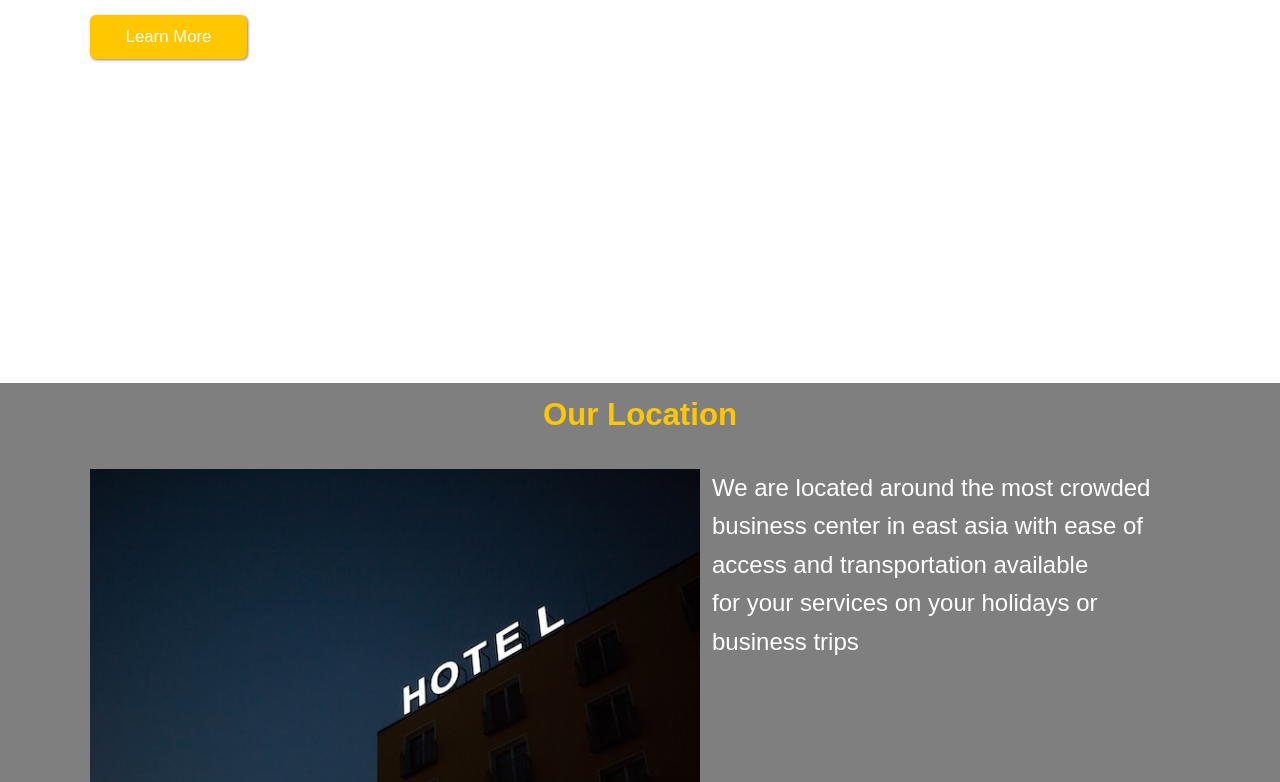
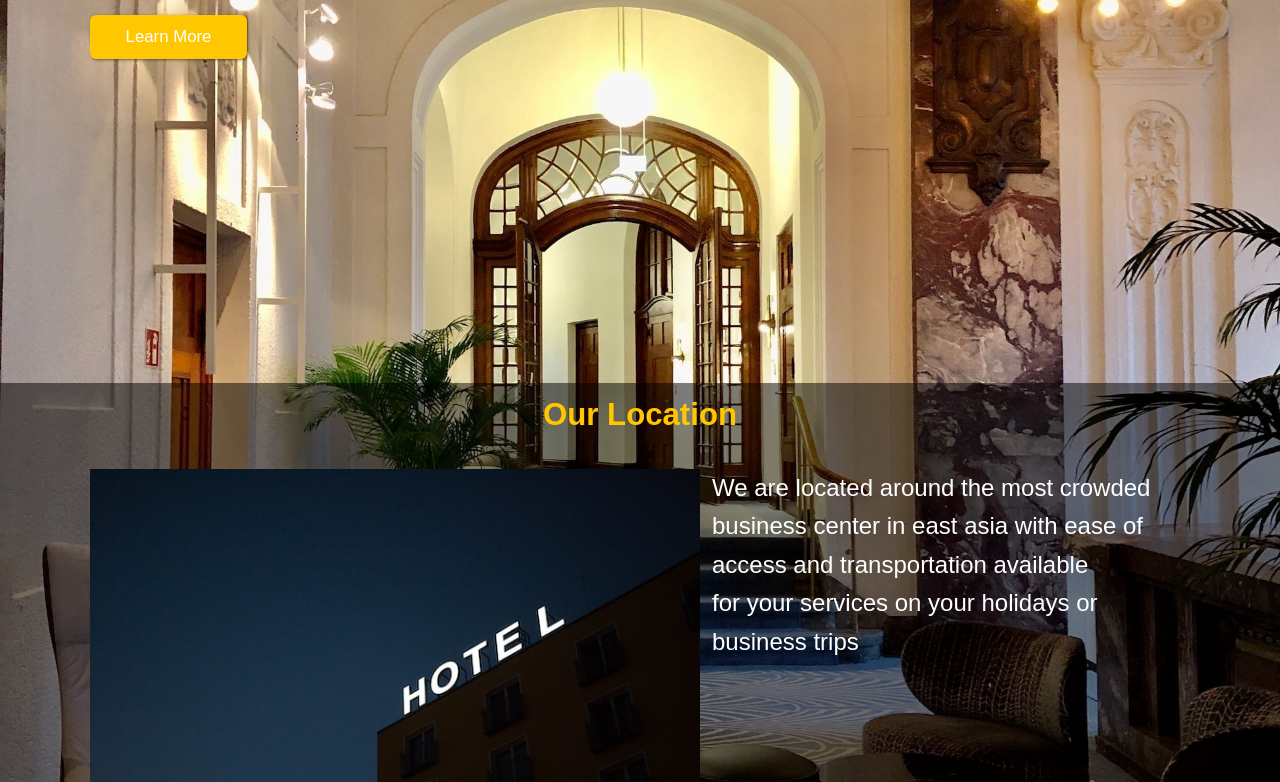
Before and after one commit to Vinyl14/Vhotel, a plain HTML site: page index.html in a window 1280 px wide. Shown: the part 417-1199 px from the top of the page. Drawn offline with nearby package versions, Linux system fonts and the light colour scheme.

Commit message:
Update style.css

```diff
--- a/CSS/style.css
+++ b/CSS/style.css
@@ -15,7 +15,7 @@
 
 body{
     font-family: 'Mada',sans-serif;
-    background: url("img/jennifer-latuperisa-andresen-Cj7a21nHLyo-unsplash.jpg");
+    background: url("/img/jennifer-latuperisa-andresen-Cj7a21nHLyo-unsplash.jpg");
     background-size: cover;
     background-position: center;
     background-repeat: no-repeat;
```
